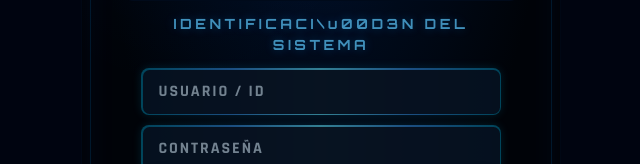
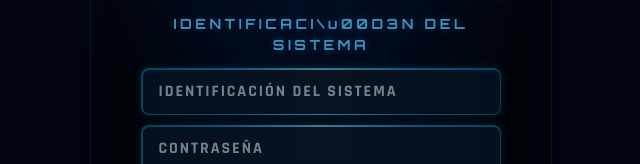
Before and after one commit to berzosaneuro/la-central, a Next.js app: page / in a window 1280 px wide. Shown: the part 496-660 px from the top of the page, without its empty margins (319-959 px from the left). Built offline with nearby package versions, Linux system fonts and the light colour scheme.

Commit message:
fix: update placeholder text to match system identification label
Correct input field placeholder to align with existing label.

```diff
--- a/components/jefazo-os.tsx
+++ b/components/jefazo-os.tsx
@@ -341,7 +341,7 @@ const LoginScreen = ({go}: {go: () => void}) => {
           <div style={{fontSize:"clamp(11px, 1.8vh, 14px)",fontWeight:700,fontFamily:"'Orbitron',sans-serif",letterSpacing:"0.25em",color:"#4090BB",textShadow:"0 0 10px rgba(0,150,255,0.3)"}}>IDENTIFICACI\u00D3N DEL SISTEMA</div>
         </div>
 
-        <LoginInput placeholder="USUARIO / ID" value={u} onChange={e=>setU(e.target.value)}/>
+        <LoginInput placeholder={"IDENTIFICACI\u00D3N DEL SISTEMA"} value={u} onChange={e=>setU(e.target.value)}/>
         <LoginInput placeholder={"CONTRASE\u00D1A"} type="password" value={pw} onChange={e=>setPw(e.target.value)}/>
 
         {error&&<div style={{color:T.red,fontSize:12,fontWeight:700,fontFamily:"'Orbitron',sans-serif",letterSpacing:"0.08em",textAlign:"center",textShadow:`0 0 10px ${T.red}88`,animation:"fadeUp 0.3s ease-out"}}>{error}</div>}
@@ -654,7 +654,7 @@ const CentroMando = ({back,toast,clones,nav,updateClone,gs,setGs,onExport,onImpo
   </Screen>;
 };
 
-// ═════════════════════════════���═════════════════════════════════
+// ══════════════════════���══════���═════════════════════════════════
 // RENOVACIONES SCREEN
 // ═══════════════════════════════════════════════════════════════
 const Renovaciones = ({back,toast,renovaciones:rn,setRenovaciones:setRn}: {back: () => void; toast: (msg: string) => void; renovaciones: Renovacion[]; setRenovaciones: React.Dispatch<React.SetStateAction<Renovacion[]>>}) => {
```
